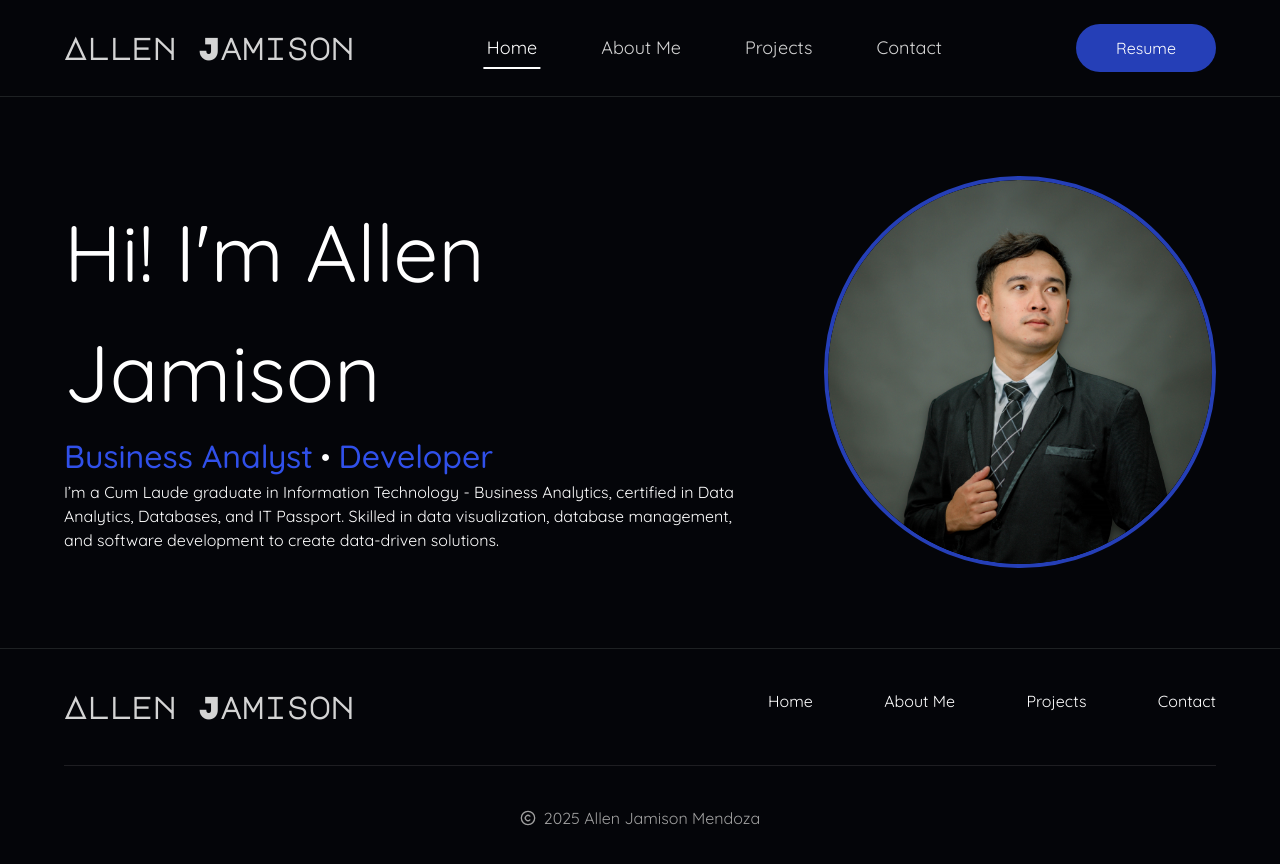
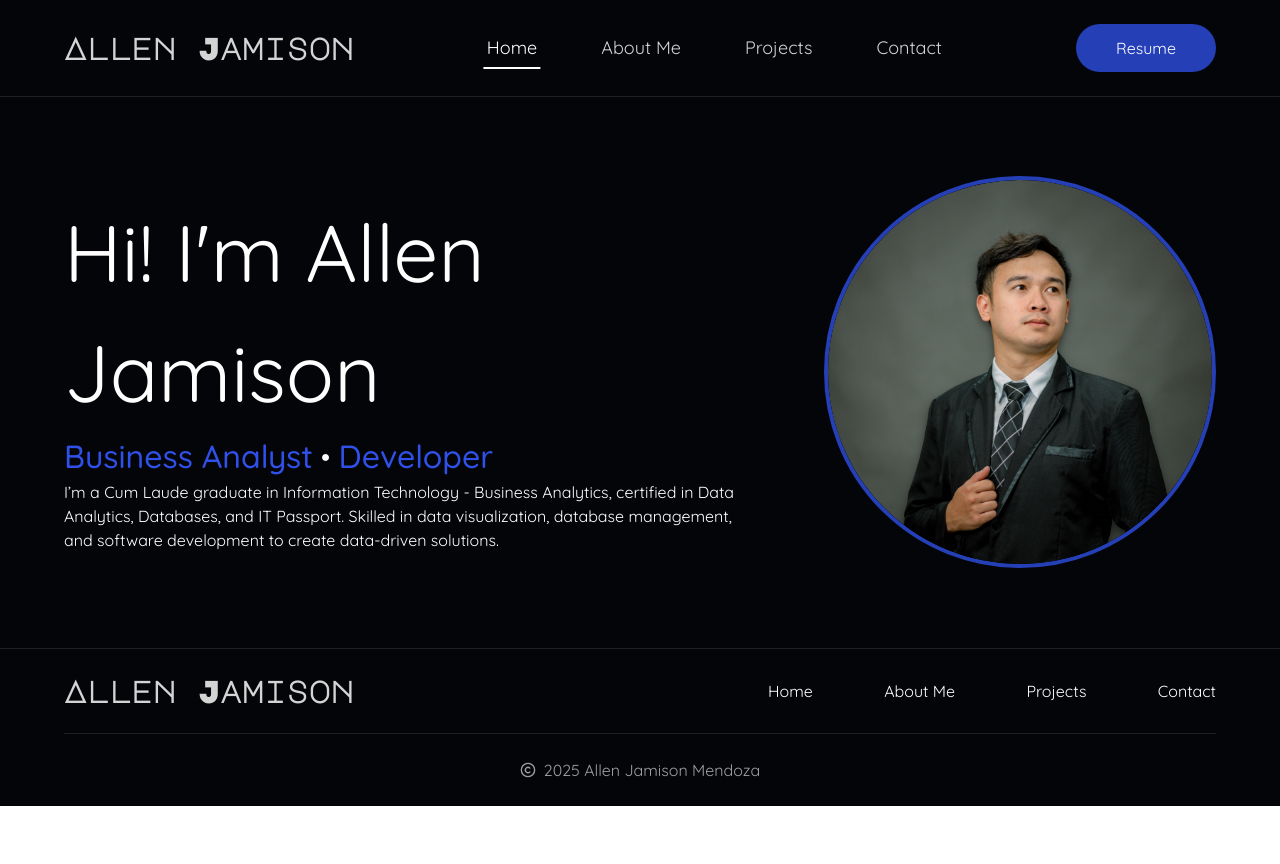
Before and after one commit to Teqnixx/portfolio, a React (Vite) app: page /#/ in a window 1280 px wide. Shown: the top 864 px of the page. After the commit the page ends 806 px from the top, so only its background shows below. Built offline with nearby package versions, Linux system fonts and the light colour scheme.

Commit message:
Fixed footer spacing

```diff
--- a/src/components/Footer.tsx
+++ b/src/components/Footer.tsx
@@ -4,14 +4,14 @@ import { Copyright } from "lucide-react"
 function Footer() {
   return (
     <section className='border-t-1 border-barline'>
-      <div className='max-w-screen-2xl py-10 px-5 sm:px-8 lg:px-16 mx-auto text-white'>
+      <div className='max-w-screen-2xl py-6 px-5 sm:px-8 lg:px-16 mx-auto text-white'>
         <div className='block md:flex justify-between'>
           <div>
             <NavLink className='text-neutral-300 text-3xl font-bold font-major-mono' to="/">
               Allen Jamison
             </NavLink>
           </div>
-          <div className='sm:w-full md:max-w-sm lg:max-w-md flex justify-between mt-4 sm:mt-0'>
+          <div className='sm:w-full md:max-w-sm lg:max-w-md flex justify-between items-center mt-4 sm:mt-0'>
             <NavLink className='hover:underline decoration-1 w-max' to="/">
               Home
             </NavLink>
@@ -26,7 +26,7 @@ function Footer() {
             </NavLink>
           </div>
         </div>
-        <hr className='my-10 opacity-10' />
+        <hr className='my-6 opacity-10' />
         <div className='flex justify-center items-center text-neutral-400'>
           <Copyright size="16px" className='me-2' /> 2025 Allen Jamison Mendoza
         </div>
```
Also changed, not shown: 5 other files (tests, documents, lock files or other folders).
